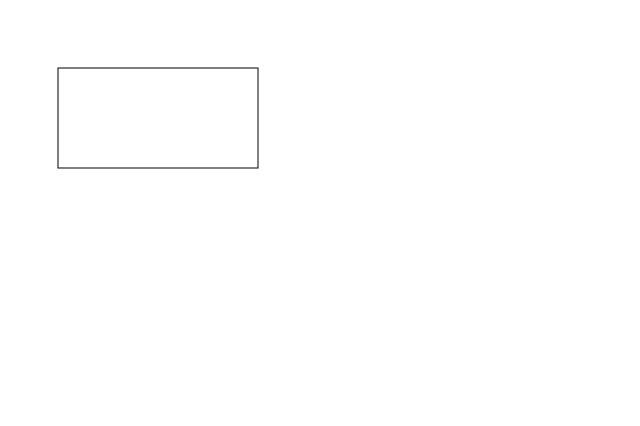
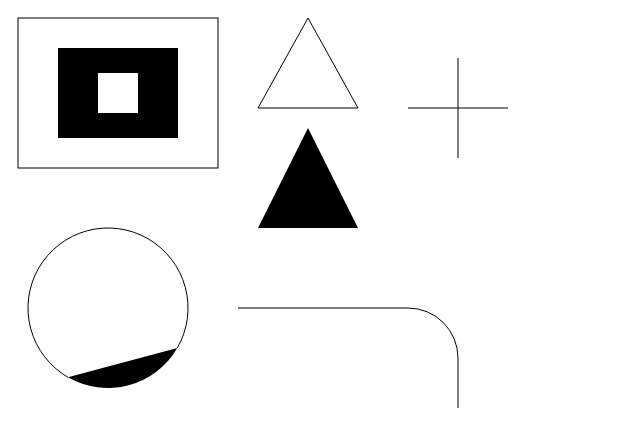
Before and after one commit to lee-suyeon/read-and-write, a plain HTML site: page 모던 자바스크립트 입문/6장_웹 브라우저에서의 입출력/6.5 Canvas.html in a window 1280 px wide. Shown: the whole page, without its empty margins (0-640 px from the left). Drawn offline with Linux system fonts and the light colour scheme.

Commit message:
6.5.5 패스로 그리기

```diff
--- a/모던 자바스크립트 입문/6장_웹 브라우저에서의 입출력/6.5 Canvas.html
+++ b/모던 자바스크립트 입문/6장_웹 브라우저에서의 입출력/6.5 Canvas.html
@@ -12,8 +12,49 @@
         // canvas 렌더링 컨텍스트 가져오기
         const ctx = canvas.getContext("2d");
 
-        // 좌표(50, 60)에 너비가 200이고 높이가 100인 사각형 테두리
-        ctx.strokeRect(50, 60, 200, 100);
+        ctx.strokeRect(10, 10, 200, 150);
+        ctx.fillRect(50, 40, 120, 90);
+        ctx.clearRect(90, 65, 40, 40);
+
+        // 삼각형 그리기 1
+        ctx.beginPath();
+        ctx.moveTo(300, 10);
+        ctx.lineTo(350, 100);
+        ctx.lineTo(250, 100);
+        ctx.closePath();
+        ctx.stroke();
+
+        // 삼각형 그리기 2
+        ctx.beginPath();
+        ctx.moveTo(300, 120);
+        ctx.lineTo(350, 220);
+        ctx.lineTo(250, 220);
+        ctx.fill();
+
+        // 십자가 그리기
+        ctx.beginPath();
+        ctx.moveTo(450, 50);
+        ctx.lineTo(450, 150);
+        ctx.moveTo(400, 100);
+        ctx.lineTo(500, 100);
+        ctx.stroke();
+
+        // 원 그리기
+        ctx.beginPath();
+        ctx.arc(100, 300, 80, 30 * Math.PI/180, 120 * Math.PI/180, false);
+        ctx.fill();
+
+        ctx.beginPath();
+        ctx.arc(100, 300, 80, 30 * Math.PI/180, 120 * Math.PI/180, true);
+        ctx.stroke();
+
+        // 둥근 모서리 그리기
+        ctx.beginPath();
+        ctx.moveTo(230, 300);
+        ctx.lineTo(400, 300);
+        ctx.arc(400, 350, 50, -Math.PI/2, 0, false);
+        ctx.lineTo(450, 500);
+        ctx.stroke();
       };
     </script>
   </head>
```
